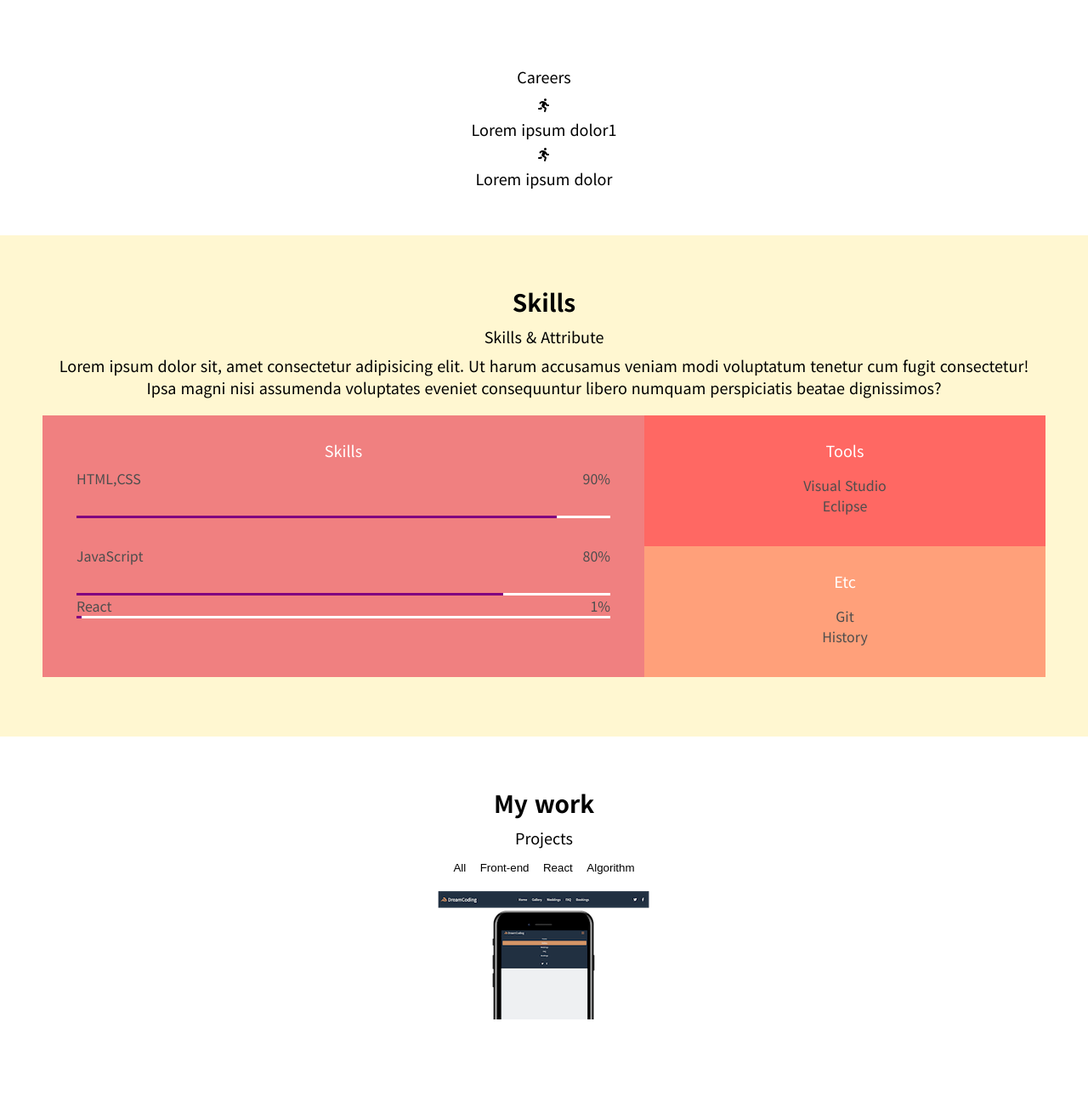
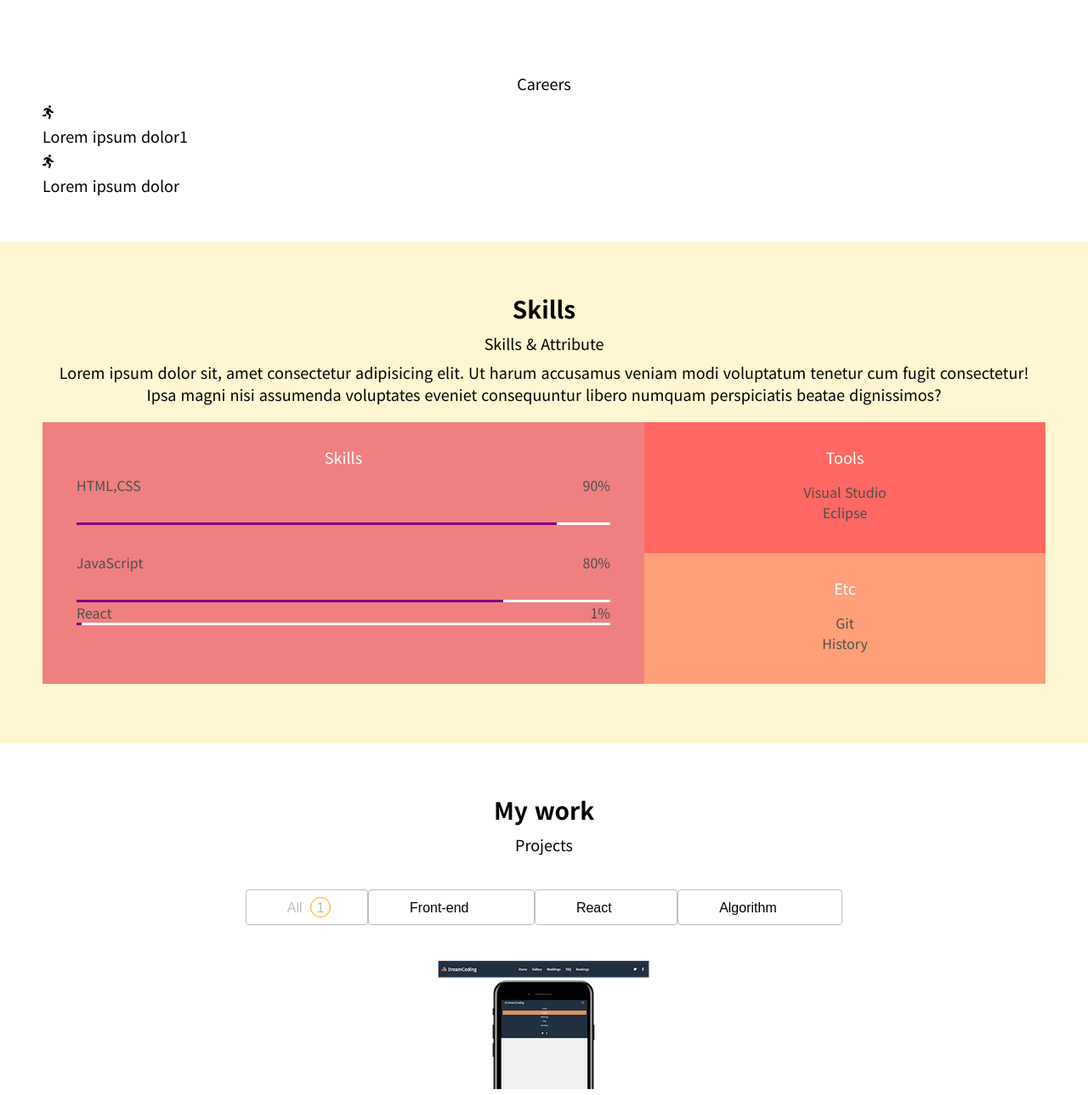
Before and after one commit to csjv95/Portfolio, a plain HTML site: page index.html in a window 1280 px wide. Shown: the part 1438-2727 px from the top of the page at 85% size. Drawn offline with Linux system fonts and the light colour scheme.

Commit message:
docs : css : completed work navbar

```diff
--- a/index.css
+++ b/index.css
@@ -108,6 +108,15 @@ section {
   font-size: var(--font-small);
 }
 
+.about__careers {
+  display: flex;
+  flex-direction: column;
+}
+
+.careers {
+  text-align: left;
+}
+
 /* Skills */
 #skills {
   background-color: var(--color-yellow);
@@ -165,3 +174,45 @@ section {
 .etc {
   padding: 20px;
 }
+
+/* Work */
+
+.projects__nav {
+  margin: 40px;
+  display: flex;
+  flex-flow: row wrap;
+  justify-content: center;
+}
+
+.project__btn {
+  border: 1px solid var(--color-dark-white);
+  border-radius: var(--size-border-radius);
+  font-size: var(--font-ragular);
+  padding: 8px 48px;
+}
+
+.project__btn.active,
+.project__btn:hover {
+  background-color: var(--color--pink);
+  color: var(--color-dark-white);
+}
+
+.project__btn.active .project__count,
+.project__btn:hover .project__count {
+  opacity: 1;
+  top: 0;
+}
+
+.project__count{
+  display: inline-block;
+  width: 24px;
+  height: 24px;
+  line-height: 24px;
+  border: 1px solid var(--color-orange);
+  border-radius: 50%;
+  position: relative;
+  top: -20px;
+  left: 5px;
+  opacity: 0;
+  transition: all var(--animation-duration) ease-in;
+}
--- a/index.html
+++ b/index.html
@@ -84,16 +84,18 @@
         </div>
       </div>
 
-      <h3 class="about__title">Careers</h3>
-      <div class="careers">
-        <div class="career">
-          <i class="fas fa-running career__icon"></i>
-          <p class="career__dicription">Lorem ipsum dolor1</p>
+      <div class="about__careers">
+        <h3 class="about__title">Careers</h3>
+        <div class="careers">
+          <div class="career">
+            <i class="fas fa-running career__icon"></i>
+            <p class="career__dicription">Lorem ipsum dolor1</p>
         </div>
 
         <div class="career">
           <i class="fas fa-running career__icon"></i>
           <p class="career__dicription">Lorem ipsum dolor</p>
+        </div>
         </div>
       </div>
     </section>
@@ -169,11 +171,12 @@
     <h2 class="work">My work</h2>
     <h3>Projects</h3>
     <nav class="projects__nav">
-      <button class="project__btn">All <span class="project__count"></span></button>
-      <button class="project__btn">Front-end <span class="project__count"></span></button>
-      <button class="project__btn">React <span class="project__count"></span></button>
-      <button class="project__btn">Algorithm <span class="project__count"></span></button>
+      <button class="project__btn active">All <span class="project__count">1</span></button>
+      <button class="project__btn">Front-end <span class="project__count">1</span></button>
+      <button class="project__btn">React <span class="project__count">0</span></button>
+      <button class="project__btn">Algorithm <span class="project__count">0</span></button>
     </nav>
+
     <article class="projects__container">
       <a href="https://github.com/">
         <figure class="project__item">
```
